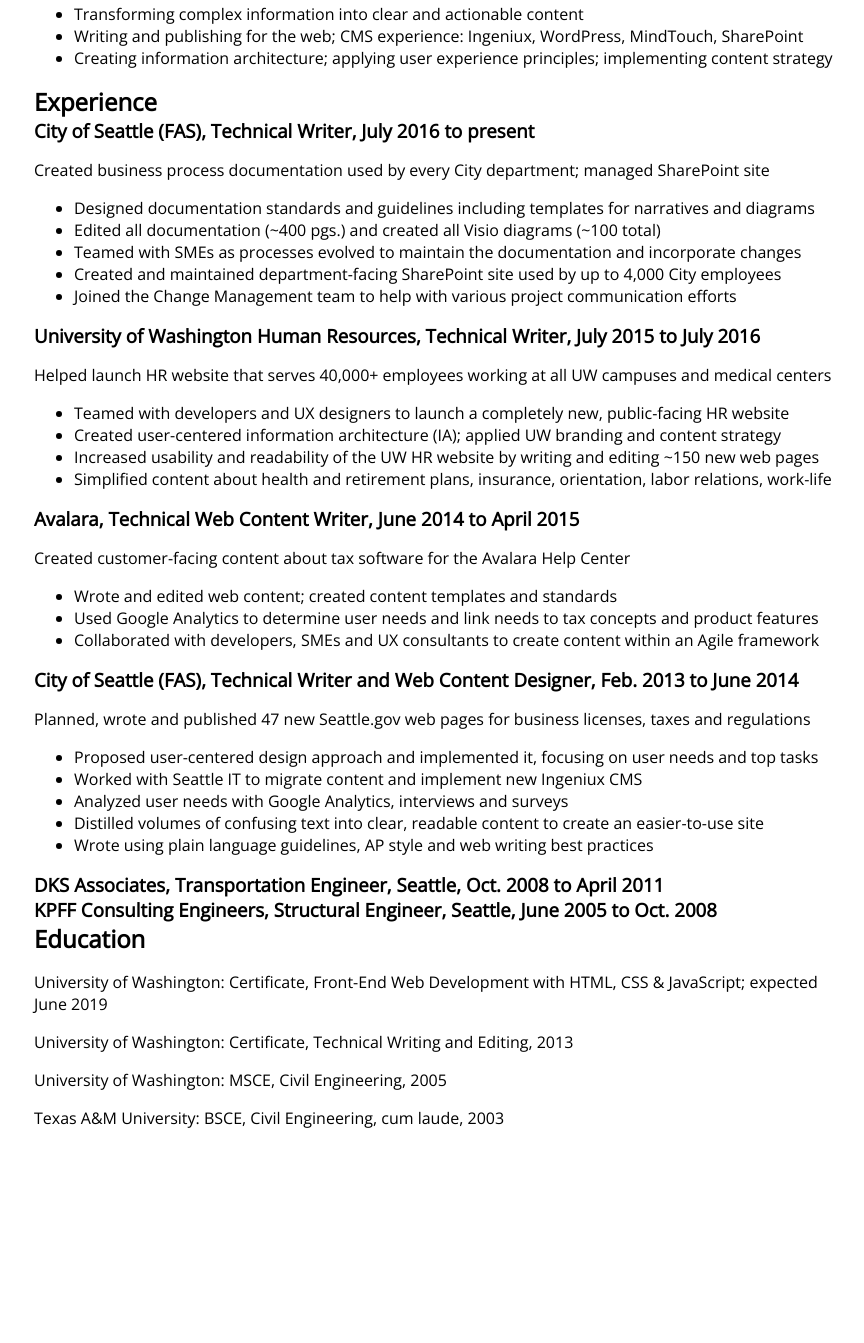
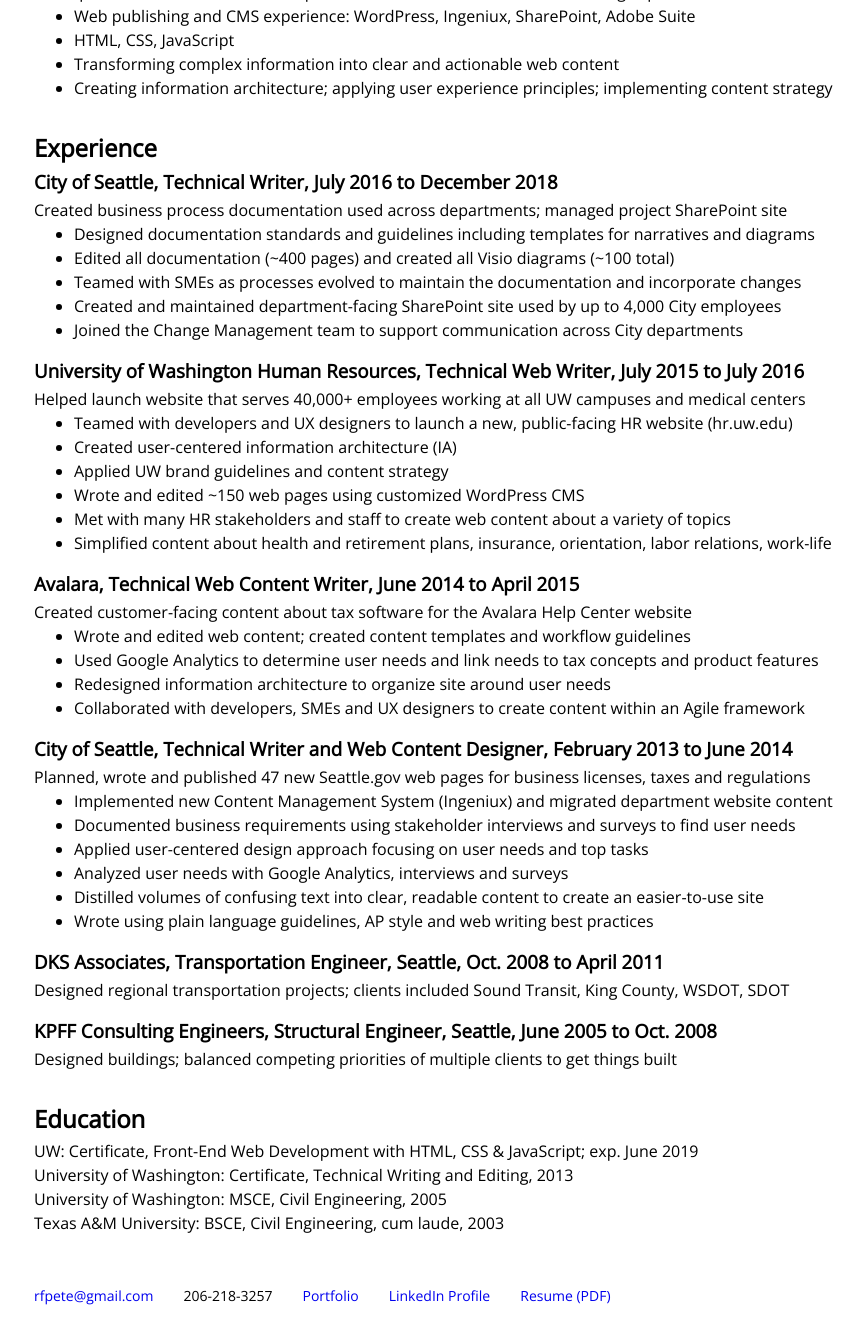
Before and after one commit to ryanfpetersen/portfolio, a plain HTML site: page ryan-petersen-resume.html in a window 1280 px wide. Shown: the part 149-1492 px from the top of the page, without its empty margins (206-1070 px from the left). Before the commit the page ends 1294 px from the top, so only its background shows below. Drawn offline with nearby package versions, Linux system fonts and the light colour scheme.

Commit message:
updated resume

```diff
--- a/ryan-petersen-resume.html
+++ b/ryan-petersen-resume.html
@@ -13,68 +13,82 @@
         <ul>
           <li><a href="#">rfpete@gmail.com</a></li>
           <li>206-218-3257</li>
-          <li><a href="#">My Portfolio</a></li>
+          <li><a href="#">Portfolio</a></li>
           <li><a href="https://www.linkedin.com/in/rfpetersen">LinkedIn Profile</a></li>
           <li><a href="#">Resume (PDF)</a></li>
         </ul>
       </header>
       <main class="resume-main">
         <section>
-          <h2>Summary</h2>
-          <p>Technical writer specializing in designing, writing and editing user-centered web content. Skills include:</p>
+          <h2 class="summary">Summary</h2>
+          <p>Web specialist with front-end development skills and user-centered web writing experience. Skills include:</p>
           <ul>
-            <li>Transforming complex information into clear and actionable content</li>
-            <li>Writing and publishing for the web; CMS experience: Ingeniux, WordPress, MindTouch, SharePoint</li>
+            <li>Web publishing and CMS experience: WordPress, Ingeniux, SharePoint, Adobe Suite</li>
+            <li>HTML, CSS, JavaScript</li>
+            <li>Transforming complex information into clear and actionable web content</li>
             <li>Creating information architecture; applying user experience principles; implementing content strategy</li>
           </ul>
         </section>
         <section>
           <h2>Experience</h2>
-          <h3>City of Seattle (FAS), Technical Writer, July 2016 to present</h3>
-          <p>Created business process documentation used by every City department; managed SharePoint site</p>
+          <h3>City of Seattle, Technical Writer, July 2016 to December 2018</h3>
+          <p>Created business process documentation used across departments; managed project SharePoint site</p>
           <ul>
             <li>Designed documentation standards and guidelines including templates for narratives and diagrams</li>
-            <li>Edited all documentation (~400 pgs.) and created all Visio diagrams (~100 total)</li>
+            <li>Edited all documentation (~400 pages) and created all Visio diagrams (~100 total)</li>
             <li>Teamed with SMEs as processes evolved to maintain the documentation and incorporate changes</li>
             <li>Created and maintained department-facing SharePoint site used by up to 4,000 City employees</li>
-            <li>Joined the Change Management team to help with various project communication efforts</li>
+            <li>Joined the Change Management team to support communication across City departments</li>
           </ul>
-          <h3>University of Washington Human Resources, Technical Writer, July 2015 to July 2016</h3>
-          <p>Helped launch HR website that serves 40,000+ employees working at all UW campuses and medical centers</p>
+          <h3>University of Washington Human Resources, Technical Web Writer, July 2015 to July 2016</h3>
+          <p>Helped launch website that serves 40,000+ employees working at all UW campuses and medical centers</p>
           <ul>
-            <li>Teamed with developers and UX designers to launch a completely new, public-facing HR website</li>
-            <li>Created user-centered information architecture (IA); applied UW branding and content strategy</li>
-            <li>Increased usability and readability of the UW HR website by writing and editing ~150 new web pages</li>
+            <li>Teamed with developers and UX designers to launch a new, public-facing HR website (hr.uw.edu)</li>
+            <li>Created user-centered information architecture (IA)</li>
+            <li>Applied UW brand guidelines and content strategy</li>
+            <li>Wrote and edited ~150 web pages using customized WordPress CMS</li>
+            <li>Met with many HR stakeholders and staff to create web content about a variety of topics</li>
             <li>Simplified content about health and retirement plans, insurance, orientation, labor relations, work-life</li>
           </ul>
           <h3>Avalara, Technical Web Content Writer, June 2014 to April 2015</h3>
-          <p>Created customer-facing content about tax software for the Avalara Help Center</p>
+          <p>Created customer-facing content about tax software for the Avalara Help Center website</p>
           <ul>
-            <li>Wrote and edited web content; created content templates and standards</li>
+            <li>Wrote and edited web content; created content templates and workflow guidelines</li>
             <li>Used Google Analytics to determine user needs and link needs to tax concepts and product features</li>
-            <li>Collaborated with developers, SMEs and UX consultants to create content within an Agile framework</li>
+            <li>Redesigned information architecture to organize site around user needs</li>
+            <li>Collaborated with developers, SMEs and UX designers to create content within an Agile framework</li>
           </ul>
-          <h3>City of Seattle (FAS), Technical Writer and Web Content Designer, Feb. 2013 to June 2014</h3>
+          <h3>City of Seattle, Technical Writer and Web Content Designer, February 2013 to June 2014</h3>
           <p>Planned, wrote and published 47 new Seattle.gov web pages for business licenses, taxes and regulations</p>
           <ul>
-            <li>Proposed user-centered design approach and implemented it, focusing on user needs and top tasks</li>
-            <li>Worked with Seattle IT to migrate content and implement new Ingeniux CMS</li>
+            <li>Implemented new Content Management System (Ingeniux) and migrated department website content</li>
+            <li>Documented business requirements using stakeholder interviews and surveys to find user needs</li>
+            <li>Applied user-centered design approach focusing on user needs and top tasks</li>
             <li>Analyzed user needs with Google Analytics, interviews and surveys</li>
             <li>Distilled volumes of confusing text into clear, readable content to create an easier-to-use site</li>
             <li>Wrote using plain language guidelines, AP style and web writing best practices</li>
           </ul>
           <h3>DKS Associates, Transportation Engineer, Seattle, Oct. 2008 to April 2011</h3>
-          <h3>KPFF Consulting Engineers, Structural Engineer, Seattle, June 2005 to Oct. 2008</h3>
+          <p>Designed regional transportation projects; clients included Sound Transit, King County, WSDOT, SDOT</p>
+          <h3 class="last">KPFF Consulting Engineers, Structural Engineer, Seattle, June 2005 to Oct. 2008</h3>
+          <p>Designed buildings; balanced competing priorities of multiple clients to get things built</p>
+        </section>
         <section>
           <h2>Education</h2>
-          <p>University of Washington: Certificate, Front-End Web Development with HTML, CSS & JavaScript; expected June 2019</p>
+          <p>UW: Certificate, Front-End Web Development with HTML, CSS & JavaScript; exp. June 2019</p>
           <p>University of Washington: Certificate, Technical Writing and Editing, 2013</p>
           <p>University of Washington: MSCE, Civil Engineering, 2005</p>
           <p>Texas A&M University: BSCE, Civil Engineering, cum laude, 2003 </p>
         </section>
       </main>
-      <footer>
-
+      <footer class="resume-footer">
+        <ul>
+          <li><a href="#">rfpete@gmail.com</a></li>
+          <li>206-218-3257</li>
+          <li><a href="#">Portfolio</a></li>
+          <li><a href="https://www.linkedin.com/in/rfpetersen">LinkedIn Profile</a></li>
+          <li><a href="#">Resume (PDF)</a></li>
+        </ul>
       </footer>
     </div>
   </body>
--- a/styles/stylesheet.css
+++ b/styles/stylesheet.css
@@ -77,6 +77,7 @@
 }
 .resume-header {
   background-color: transparent;
+  margin: 0 0 30px;
 }
 .resume-header h1 {
   margin: 0;
@@ -84,17 +85,44 @@
 .resume-header ul {
   list-style-type: none;
   display: flex;
+  font-size: .875em;
   padding: 0;
   margin: 0;
 }
 .resume-header li {
   margin-right: 30px;
 }
+.resume-main section {
+  margin: 0 0 30px;
+}
 .resume-main h2 {
-  margin: 0;
+  margin: 0 0 5px;
 }
 .resume-main h3 {
+  margin: 0 0 5px;
+}
+h3.last {
+  margin: 15px 0 5px;
+}
+.resume-main p {
   margin: 0;
+  padding-bottom: 2px;
+}
+.resume-main li {
+  padding-bottom: 2px;
+}
+.resume-main ul {
+  margin: 0 0 15px;
+}
+.resume-footer ul {
+  list-style-type: none;
+  display: flex;
+  font-size: .875em;
+  padding: 0;
+  margin: 50px 0 150px;
+}
+.resume-footer li {
+  margin-right: 30px;
 }
 /*------------------- End Resume -------------------*/
 /* CSS for the retro styled page  */
```
